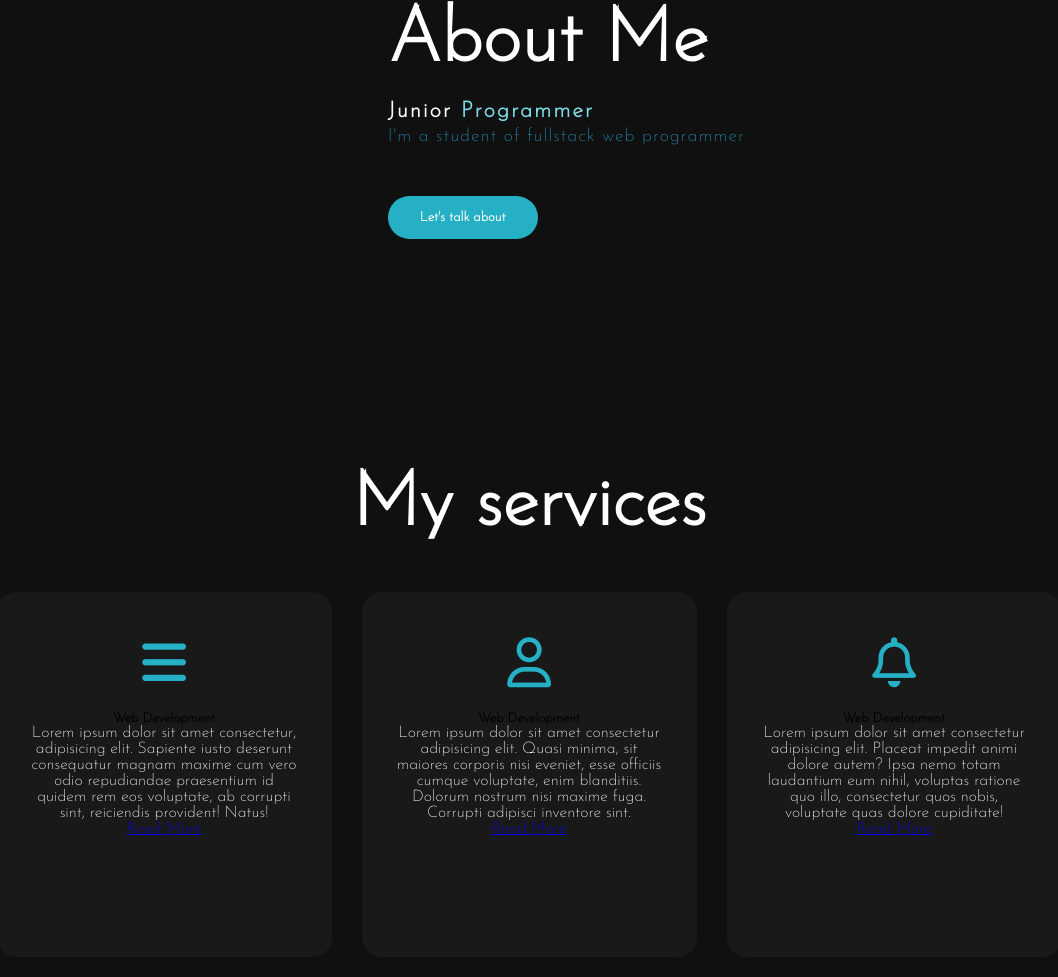
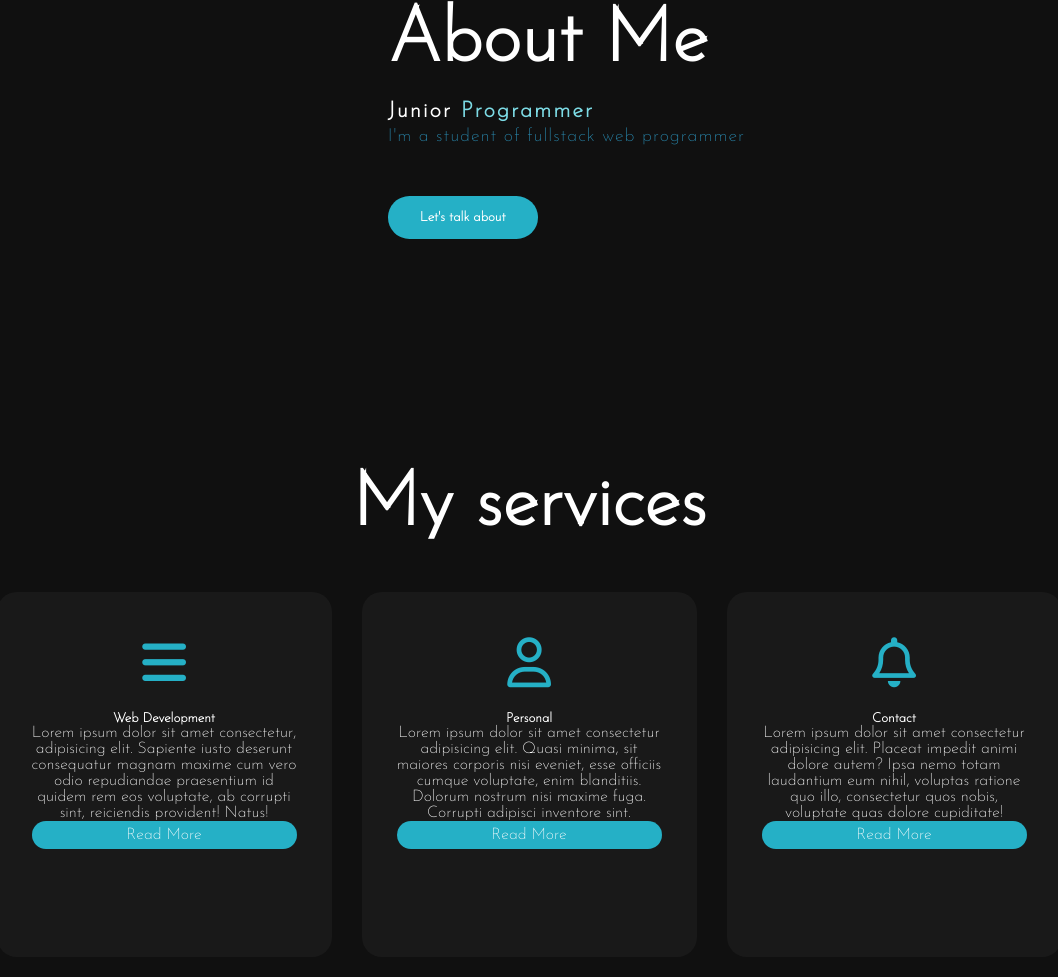
Before and after one commit to Jainus1/Proyecto, a plain HTML site: page Index.html in a window 1280 px wide. Shown: the part 1310-2287 px from the top of the page, without its empty margins (111-1169 px from the left). Drawn offline with Linux system fonts and the light colour scheme.

Commit message:
last changes

```diff
--- a/Index.css
+++ b/Index.css
@@ -61,6 +61,7 @@ nav ul li a{
     text-decoration: none;
     font-weight: bold;
     text-transform: capitalize;
+
 }
 
 nav ul li a:hover{
@@ -260,6 +261,20 @@ background-color: transparent;
 
 .pra p{
     color: white;
+    display: flex;
+    flex-direction: column;
+    justify-content: space-around;
+
+}
+
+.pra a{
+    transition: 0.4s;
+}
+
+.pra a:hover{
+    transform: scale(1.2) translateY(10px);
+    background-color: transparent;
+    border: #24aa88 solid;
 }
 
 .Projects{
@@ -307,6 +322,19 @@ background-color: transparent;
     display: flex;
     border-color: rgb(54, 139, 214);
     animation: animate 2s linear infinite;
+}
+
+.card h5{
+    color: white;
+}
+
+.card a{
+    color: white;
+    border: 5px;
+    background-color: #25b0c6;
+    border-radius: 25px;
+    text-decoration: none;
+    padding: 6px;
 }
 
 @keyframes animate{
@@ -428,6 +456,7 @@ background-color: transparent;
     .P-card{
         width: 100px;
         height: 100px;
+        flex-wrap: wrap;
     }
     .newslatter{
         width: 50%;
@@ -466,11 +495,12 @@ background-color: transparent;
         top: 0;
         right: -100%;
         z-index: 100;
-        background-color: #191919;
-        transition: all 0,2s ease-in-out;
+        background-color: #101010;
+        transition: all 0.5s ease-in-out;
     }
     .menu li{
         margin-top: 40px;
+
     }
     .menu li a{
         padding: 10px;
@@ -484,4 +514,12 @@ background-color: transparent;
      .btn{
         display: none
      }
+     .card a{
+        border: 2.5px;
+        text-decoration: none;
+        padding: 3px;
+    }
+    .pra a:hover{
+        transform: scale(1.001) translateY(2px);
+    }
 }
--- a/Index.html
+++ b/Index.html
@@ -118,7 +118,7 @@
                 <div class="box">
                     <div class="card">
                         <i class="fa-regular fa-user"></i>
-                        <h5>Web Development</h5>
+                        <h5>Personal</h5>
                         <div class="pra">
                             <p>
                                 Lorem ipsum dolor sit amet consectetur adipisicing elit. Quasi minima, sit maiores corporis nisi eveniet, esse officiis cumque voluptate, enim blanditiis. Dolorum nostrum nisi maxime fuga. Corrupti adipisci inventore sint.
@@ -133,7 +133,7 @@
                 <div class="box">
                     <div class="card">
                         <i class="fa-regular fa-bell"></i>
-                        <h5>Web Development</h5>
+                        <h5>Contact</h5>
                         <div class="pra">
                             <p>
                                 Lorem ipsum dolor sit amet consectetur adipisicing elit. Placeat impedit animi dolore autem? Ipsa nemo totam laudantium eum nihil, voluptas ratione quo illo, consectetur quos nobis, voluptate quas dolore cupiditate!
```
